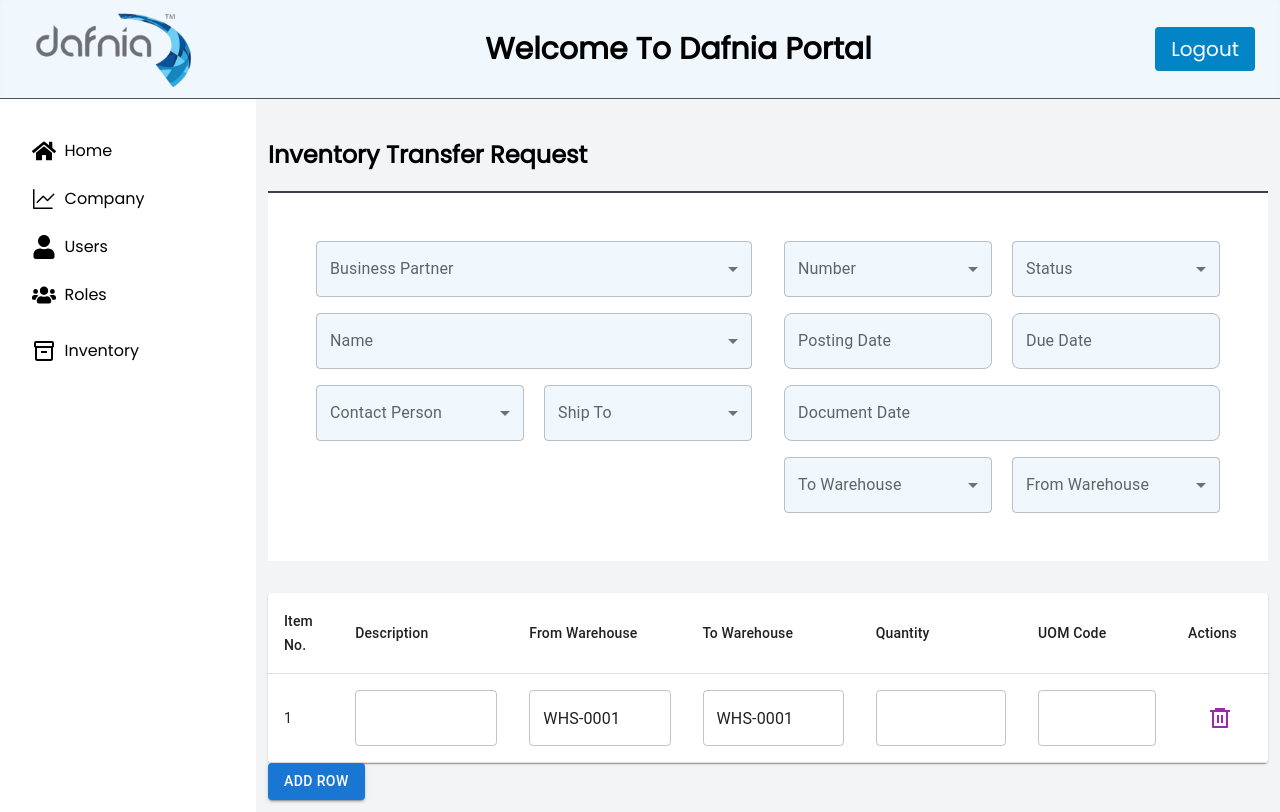
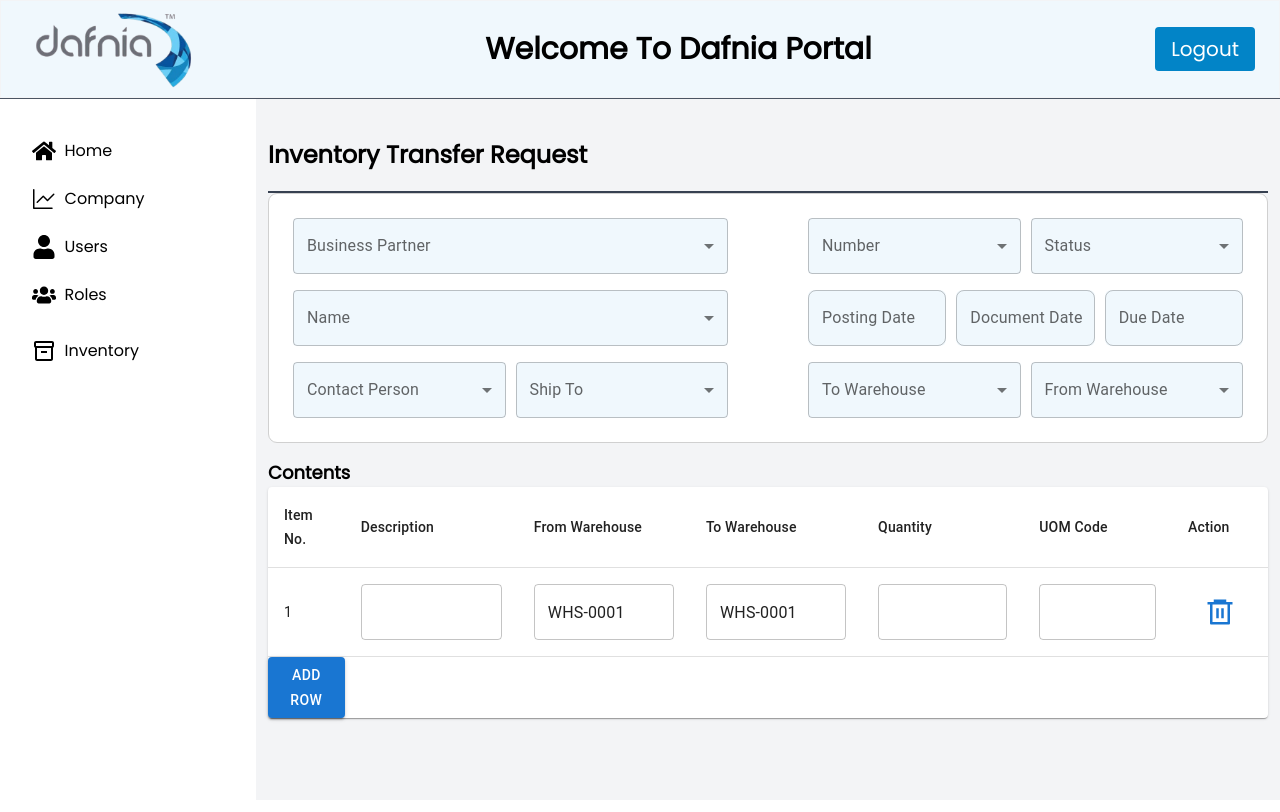
Before and after one commit to haseebx16/dafnia, a Next.js app: page /inventory-req in a window 1280 px wide. Built offline with nearby package versions, Linux system fonts and the light colour scheme.

Commit message:
I-T-R
Top section alignment and adjustments

```diff
--- a/app/inventory-req/page.js
+++ b/app/inventory-req/page.js
@@ -73,7 +73,11 @@ function Page() {
       </div>
 
 
-        <div className="grid grid-cols-2 gap-8 bg-white p-12">
+        <div className="grid grid-cols-2 gap-20 bg-white p-6"
+        style={{
+          border: '1px solid #d0d0d0',
+          borderRadius: '9px',
+        }}>
 
           {/* Left column */}
           <div className="space-y-4">
@@ -97,12 +101,12 @@ function Page() {
               labelSpace="Name"
             />
 
-        <div style={{ display: 'flex', flexWrap: 'wrap', gap: '20px' }}>
+        <div style={{ display: 'flex', flexWrap: 'wrap', gap: '10px' }}>
 
             {/* Contact Person Dropdown */}
-            <div style={{ flex: '1 1 45%' }}>
+            <div style={{ flex: '1 1 40%' }}>
             <UserDropdown
-              grids={4}
+              grids={3}
               label="Contact Person"
               option1="Person 1"
               option2="Person 2"
@@ -112,13 +116,13 @@ function Page() {
             </div>
 
             {/* Ship To Dropdown */}
-            <div style={{ flex: '1 1 45%' }}>
+            <div style={{ flex: '1 1 40%' }}>
             <UserDropdown
               grids={4}
               label="Ship To"
               option1="Location 1"
               option2="Location 2"
-              option3="Location 4"
+              option3="Location 3"
               labelSpace="Ship To"
             />
             </div>
@@ -127,10 +131,10 @@ function Page() {
 
           {/* Right column */}
           <div className="space-y-4">
-          <div style={{ display: 'flex', flexWrap: 'wrap', gap: '20px' }}>
+          <div style={{ display: 'flex', flexWrap: 'wrap', gap: '10px' }}>
 
             {/* No. Dropdown */}
-            <div style={{ flex: '1 1 45%' }}>
+            <div style={{ flex: '1 1 40%' }}>
             <UserDropdown
               grids={6}
               label="Number"
@@ -143,7 +147,7 @@ function Page() {
 
 
             {/* Status Input */}
-            <div style={{ flex: '1 1 45%' }}>
+            <div style={{ flex: '1 1 40%' }}>
             <UserDropdown
               grids={6}
               label="Status"
@@ -155,41 +159,45 @@ function Page() {
               </div>
 
 
-             <div style={{ display: 'flex', flexWrap: 'wrap', gap: '20px' }}>
+             <div style={{ display: 'flex', flexWrap: 'nowrap', gap: '10px', width: '100%'}}>
                 {/* Posting Date */}
-            <div style={{ flex: '1 1 45%' }}>
+                <div style={{ flex: '1 1 33%' }}>
                     <RoundedField
-            grids={4} label="Posting Date"
+                      grids={2} label="Posting Date"
                       id="pDate"
                       name="pDate"
                       type="text"
                     />
                 </div>
+                <div style={{ flex: "1 1 33%" }}>
+                  <RoundedField grids={2}
+                      label="Document Date"
+                      id="DocDate"
+                      name="DocDate"
+                      type="text"
+                    />
+                </div>
 
                 {/* Due Date */}
-            <div style={{ flex: '1 1 45%' }}>
+                <div style={{ flex: '1 1 33%' }}>
                 <RoundedField
-            grids={4}
+                      grids={2}
                       label="Due Date"
                       id="dDate"
                       name="dDate"
-            type="text"/>
+                      type="text"
+                    />
                 </div>
             </div>
 
             {/* Document Date */}
 
-            <RoundedField grids={6}
-            label="Document Date"
-            id="DocDate"
-            name="DocDate"
-            type="text"/>
 
 
-            <div style={{ display: 'flex', flexWrap: 'wrap', gap: '20px' }}>
+            <div style={{ display: 'flex', flexWrap: 'wrap', gap: '10px' }}>
 
             {/* To Warehouse Dropdown */}
-            <div style={{ flex: '1 1 45%' }}>
+            <div style={{ flex: '1 1 40%' }}>
               <UserDropdown
               grids={6}
                 label="To Warehouse"
@@ -201,7 +209,7 @@ function Page() {
             </div>
 
             {/* From Warehouse Dropdown */}
-            <div style={{ flex: '1 1 45%' }}>
+            <div style={{ flex: '1 1 40%' }}>
               <UserDropdown
               grids={6}
                 label="From Warehouse"
@@ -217,18 +225,20 @@ function Page() {
         </div>
 
         {/* Items Table */}
-        <div className='mt-8'>
+        <div className='mt-4'>
           <div className="mt-4">
+          <p className="text-lg font-bold mt-1 text-black">Contents</p>
+
             <Table component={Paper}>
               <TableHead>
                 <TableRow>
-                  <TableCell className='text-blue-600 text-lg font-bold'>Item No.</TableCell>
-                  <TableCell className='text-blue-600 text-lg font-bold'>Description</TableCell>
-                  <TableCell className='text-blue-600 text-lg font-bold'>From Warehouse</TableCell>
-                  <TableCell className='text-blue-600 text-lg font-bold'>To Warehouse</TableCell>
-                  <TableCell className='text-blue-600 text-lg font-bold'>Quantity</TableCell>
-                  <TableCell className='text-blue-600 text-lg font-bold'>UOM Code</TableCell>
-                  <TableCell className='text-blue-600 text-lg font-bold'>Actions</TableCell>
+                  <TableCell className=' text-lg font-bold'>Item No.</TableCell>
+                  <TableCell className=' text-lg font-bold'>Description</TableCell>
+                  <TableCell className=' text-lg font-bold'>From Warehouse</TableCell>
+                  <TableCell className=' text-lg font-bold'>To Warehouse</TableCell>
+                  <TableCell className=' text-lg font-bold'>Quantity</TableCell>
+                  <TableCell className=' text-lg font-bold'>UOM Code</TableCell>
+                  <TableCell className=' text-lg font-bold'>Action</TableCell>
                 </TableRow>
               </TableHead>
               <TableBody>
@@ -272,25 +282,26 @@ function Page() {
                     </TableCell>
                     <TableCell>
                       <Button
-                        color="secondary"
+                        color="primary"
                         onClick={() => handleDeleteRow(index)}
                       >
-                        <RiDeleteBin6Line size={"24px"}/>
+                        <RiDeleteBin6Line size={"30px"}/>
                       </Button>
                     </TableCell>
                   </TableRow>
                 ))}
               </TableBody>
-            </Table>
-          </div>
               <Button
             variant="contained"
             color="primary"
             onClick={handleAddRow}
-            className="mt-4"
+            className="mt-4 m-4"
           >
             Add Row
           </Button>
+            </Table>
+          </div>
+
         </div>
       </div>
     </Layout>
```
Lines whose indentation alone changed are shown as unchanged.
